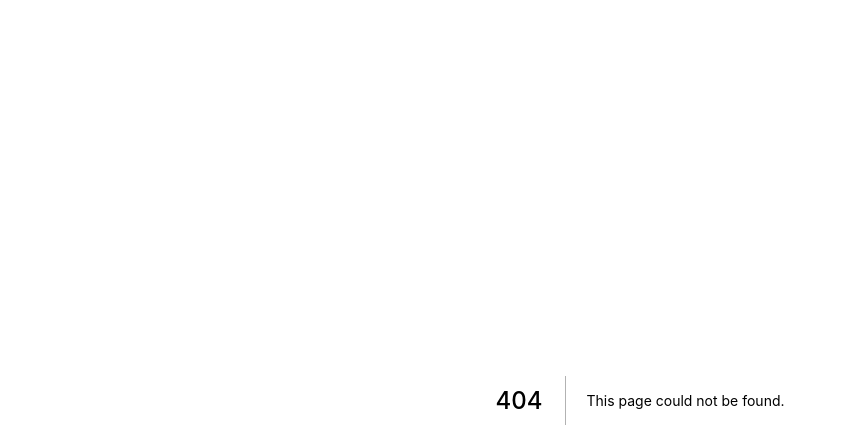
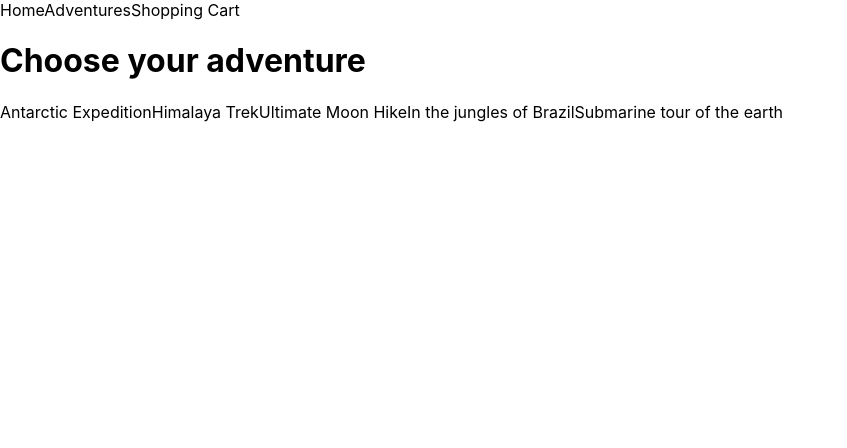
Before and after one commit to Anastasia-ra/next.js-ecommerce-store, a Next.js app: page /adventures in a window 1280 px wide. Before the commit this address had no page. Shown: the top 448 px of the page, without its empty margins (0-847 px from the left). Built offline with nearby package versions, Linux system fonts and the light colour scheme.

Commit message:
Add adventures to product page

```diff
--- a/components/Header.js
+++ b/components/Header.js
@@ -6,8 +6,8 @@ export default function Header() {
       <Link href="/">
         <a>Home</a>
       </Link>
-      <Link href="/products">
-        <a>Products</a>
+      <Link href="/adventures">
+        <a>Adventures</a>
       </Link>
       <Link href="/shoppingcart">
         <a>Shopping Cart</a>
--- /dev/null
+++ b/pages/adventures.js
@@ -0,0 +1,34 @@
+import Head from 'next/head';
+import Layout from '../components/Layout';
+import Link from 'next/link';
+import adventuresDatabase from '../util/database';
+
+export default function Adventures(props) {
+  return (
+    <Layout>
+      <Head>
+        <title>Adventures</title>
+      </Head>
+      <h1>Choose your adventure</h1>
+
+      {props.adventures.map((adventure) => {
+        return (
+          <Link
+            key={`adventure-${adventure.id}`}
+            href={`/adventures/${adventure.id}`}
+          >
+            <a>{adventure.name}</a>
+          </Link>
+        );
+      })}
+    </Layout>
+  );
+}
+
+export function getServerSideProps() {
+  return {
+    props: {
+      adventures: adventuresDatabase,
+    },
+  };
+}
--- a/util/database.js
+++ b/util/database.js
@@ -1,4 +1,4 @@
-const productsDatabase = [
+const adventuresDatabase = [
   {
     id: '1',
     name: 'Antarctic Expedition',
@@ -41,4 +41,4 @@ const productsDatabase = [
   },
 ];
 
-export default productsDatabase;
+export default adventuresDatabase;
```
Also changed, not shown: pages/products.js (deleted, +0 -14 lines).
